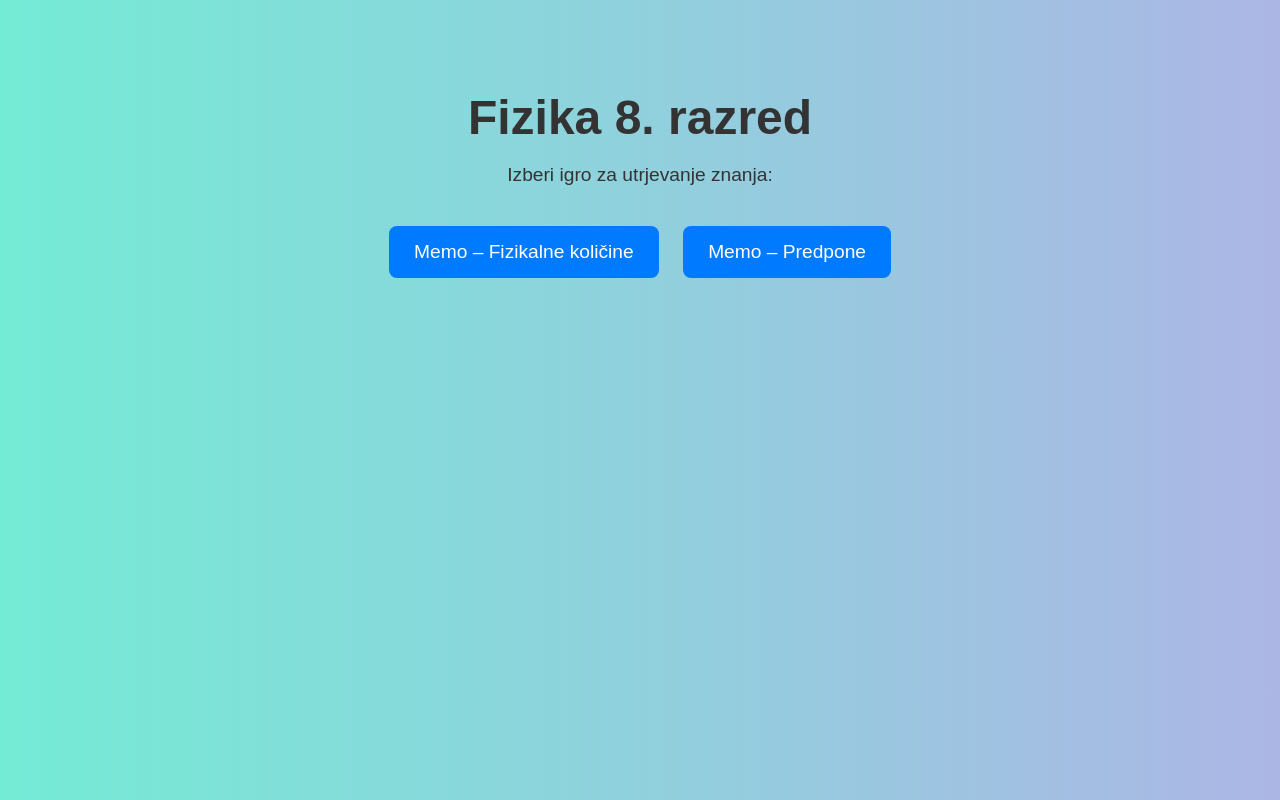
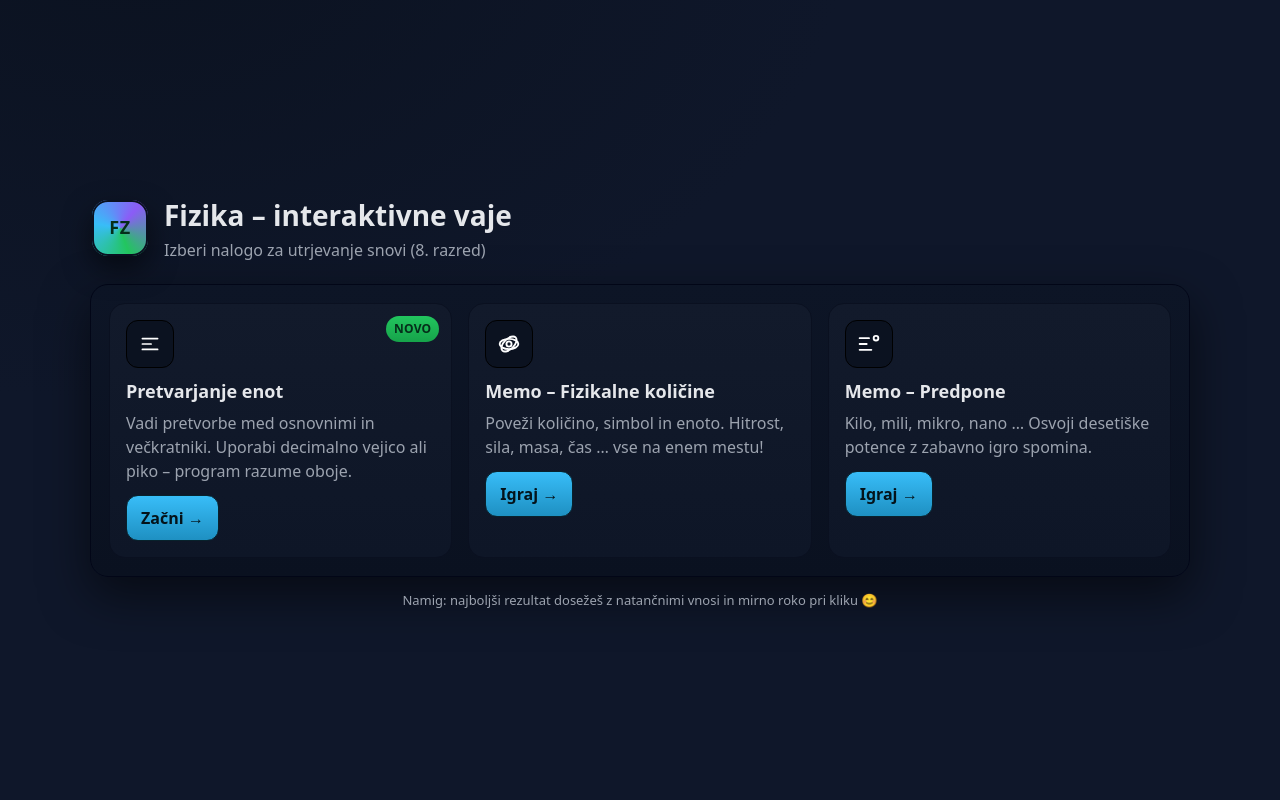
Before and after one commit to GGOSNoveFuzine/fizika8, a plain HTML site: page index.html in a window 1280 px wide. Drawn offline with Linux system fonts and the light colour scheme.

Commit message:
Add files via upload

```diff
--- a/index.html
+++ b/index.html
@@ -1,46 +1,156 @@
 <!DOCTYPE html>
 <html lang="sl">
 <head>
-  <meta charset="UTF-8">
-  <title>Fizika 8. razred</title>
+  <meta charset="UTF-8" />
+  <meta name="viewport" content="width=device-width, initial-scale=1" />
+  <title>Fizika 8. razred – Igralne vaje</title>
+  <meta name="description" content="Interaktivne vaje za utrjevanje fizike: memo igre in pretvarjanje enot (8. razred)." />
   <style>
-    body {
-      font-family: Arial, sans-serif;
-      background: linear-gradient(to right, #74ebd5, #ACB6E5);
-      text-align: center;
-      padding: 50px;
-      color: #333;
+    :root{
+      --bg1:#0f172a;      /* slate-900 */
+      --bg2:#111827;      /* gray-900 */
+      --ink:#e5e7eb;      /* gray-200 */
+      --muted:#9ca3af;    /* gray-400 */
+      --card:#0b1220;     /* deep panel */
+      --border:#020617;   /* slate-950 */
+      --pri:#22c55e;      /* green-500 */
+      --pri2:#16a34a;     /* green-600 */
+      --acc:#38bdf8;      /* sky-400 */
+      --hot:#f97316;      /* orange-500 */
+      --shadow:#0008;
     }
-    h1 {
-      font-size: 3em;
-      margin-bottom: 10px;
+    *{box-sizing:border-box}
+    html,body{height:100%}
+    body{
+      margin:0;
+      color:var(--ink);
+      background:
+        radial-gradient(1200px 800px at 10% -10%, #0b1220 0%, var(--bg1) 60%),
+        linear-gradient(160deg, var(--bg1), var(--bg2));
+      font:16px/1.5 system-ui, Segoe UI, Roboto, Helvetica, Arial, sans-serif;
+      display:flex; align-items:center; justify-content:center;
+      padding:20px;
     }
-    p {
-      font-size: 1.2em;
-      margin-bottom: 30px;
+    .wrap{width:100%; max-width:1100px}
+
+    header{
+      display:flex; align-items:center; gap:16px; margin-bottom:18px; padding:4px 2px;
     }
-    .btn {
-      display: inline-block;
-      padding: 15px 25px;
-      margin: 10px;
-      font-size: 1.2em;
-      color: white;
-      background: #007BFF;
-      border: none;
-      border-radius: 8px;
-      text-decoration: none;
-      transition: background 0.3s;
+    .logo{
+      width:56px; height:56px; border-radius:16px; display:grid; place-items:center;
+      background:conic-gradient(from 160deg, var(--pri), var(--acc), #8b5cf6, var(--pri));
+      color:#052e1a; font-weight:900; letter-spacing:.5px; font-size:18px;
+      box-shadow:0 12px 28px var(--shadow), inset 0 0 0 2px #0a1020;
+      user-select:none;
     }
-    .btn:hover {
-      background: #0056b3;
+    h1{margin:0; font-size:28px}
+    .subtitle{color:var(--muted); margin-top:2px}
+
+    .panel{
+      background:linear-gradient(180deg, #0d1526, #0a1120);
+      border:1px solid var(--border);
+      border-radius:18px;
+      box-shadow:0 18px 48px var(--shadow);
+      padding:18px;
     }
+
+    .grid{
+      display:grid; gap:16px;
+      grid-template-columns: repeat(auto-fit, minmax(260px, 1fr));
+    }
+    .card{
+      position:relative; overflow:hidden;
+      background:linear-gradient(180deg, #121a2b, #0e1627);
+      border:1px solid #0a1020; border-radius:16px; padding:16px;
+      transition:transform .08s ease, box-shadow .2s ease, border-color .2s ease;
+    }
+    .card:hover{ transform:translateY(-2px); border-color:#1f2a44; box-shadow:0 12px 30px var(--shadow); }
+    .badge{
+      position:absolute; top:12px; right:12px; font-size:12px; color:#052e1a;
+      background:linear-gradient(180deg,var(--pri),var(--pri2));
+      padding:4px 8px; border-radius:999px; font-weight:800; letter-spacing:.2px;
+    }
+    .icon{
+      width:48px; height:48px; border-radius:12px; display:grid; place-items:center;
+      background:#0b1220; margin-bottom:10px; border:1px solid #000;
+    }
+    .card h3{margin:6px 0 6px; font-size:18px}
+    .card p{margin:0; color:var(--muted); min-height:44px}
+
+    .btn{
+      display:inline-block; margin-top:12px; text-decoration:none; font-weight:800;
+      background:linear-gradient(180deg, var(--acc), #1e90c2);
+      color:#04131a; padding:10px 14px; border-radius:12px; border:1px solid #08222c;
+      transition:filter .2s ease;
+    }
+    .btn:hover{ filter:brightness(1.05) }
+    .btn:focus-visible{ outline:3px solid var(--hot); outline-offset:2px }
+
+    footer{margin-top:14px; color:var(--muted); font-size:13px; text-align:center}
   </style>
 </head>
 <body>
-  <h1>Fizika 8. razred</h1>
-  <p>Izberi igro za utrjevanje znanja:</p>
+  <div class="wrap">
+    <header>
+      <div class="logo" aria-hidden="true">FZ</div>
+      <div>
+        <h1>Fizika – interaktivne vaje</h1>
+        <div class="subtitle">Izberi nalogo za utrjevanje snovi (8. razred)</div>
+      </div>
+    </header>
 
-  <a href="memo_kolicine.html" class="btn">Memo – Fizikalne količine</a>
-  <a href="memo_predpone.html" class="btn">Memo – Predpone</a>
+    <main class="panel" role="navigation" aria-label="Glavne povezave">
+      <div class="grid">
+
+        <!-- Pretvarjanje enot -->
+        <section class="card">
+          <span class="badge">NOVO</span>
+          <div class="icon" aria-hidden="true">
+            <!-- scale/units icon -->
+            <svg width="26" height="26" viewBox="0 0 24 24" fill="none" aria-hidden="true">
+              <path d="M5 7h14M5 12h8M5 17h14" stroke="white" stroke-width="1.6" stroke-linecap="round"/>
+            </svg>
+          </div>
+          <h3>Pretvarjanje enot</h3>
+          <p>Vadi pretvorbe med osnovnimi in večkratniki. Uporabi decimalno vejico ali piko – program razume oboje.</p>
+          <a class="btn" href="pretvarjanje_enot.html">Začni &rarr;</a>
+        </section>
+
+        <!-- Memo – Fizikalne količine -->
+        <section class="card">
+          <div class="icon" aria-hidden="true">
+            <!-- atoms/physics icon -->
+            <svg width="28" height="28" viewBox="0 0 24 24" fill="none" aria-hidden="true">
+              <circle cx="12" cy="12" r="2.2" stroke="white" stroke-width="1.6"/>
+              <ellipse cx="12" cy="12" rx="8" ry="4.4" stroke="white" stroke-width="1.6"/>
+              <ellipse cx="12" cy="12" rx="4.4" ry="8" stroke="white" stroke-width="1.6" transform="rotate(45 12 12)"/>
+            </svg>
+          </div>
+          <h3>Memo – Fizikalne količine</h3>
+          <p>Poveži količino, simbol in enoto. Hitrost, sila, masa, čas … vse na enem mestu!</p>
+          <a class="btn" href="memo_kolicine.html">Igraj &rarr;</a>
+        </section>
+
+        <!-- Memo – Predpone -->
+        <section class="card">
+          <div class="icon" aria-hidden="true">
+            <!-- prefixes icon -->
+            <svg width="28" height="28" viewBox="0 0 24 24" fill="none" aria-hidden="true">
+              <path d="M4 7h8M4 12h6M4 17h10" stroke="white" stroke-width="1.6" stroke-linecap="round"/>
+              <circle cx="18" cy="7" r="2" stroke="white" stroke-width="1.6"/>
+            </svg>
+          </div>
+          <h3>Memo – Predpone</h3>
+          <p>Kilo, mili, mikro, nano … Osvoji desetiške potence z zabavno igro spomina.</p>
+          <a class="btn" href="memo_predpone.html">Igraj &rarr;</a>
+        </section>
+
+      </div>
+    </main>
+
+    <footer>
+      Namig: najboljši rezultat dosežeš z natančnimi vnosi in mirno roko pri kliku 😊
+    </footer>
+  </div>
 </body>
 </html>
```
